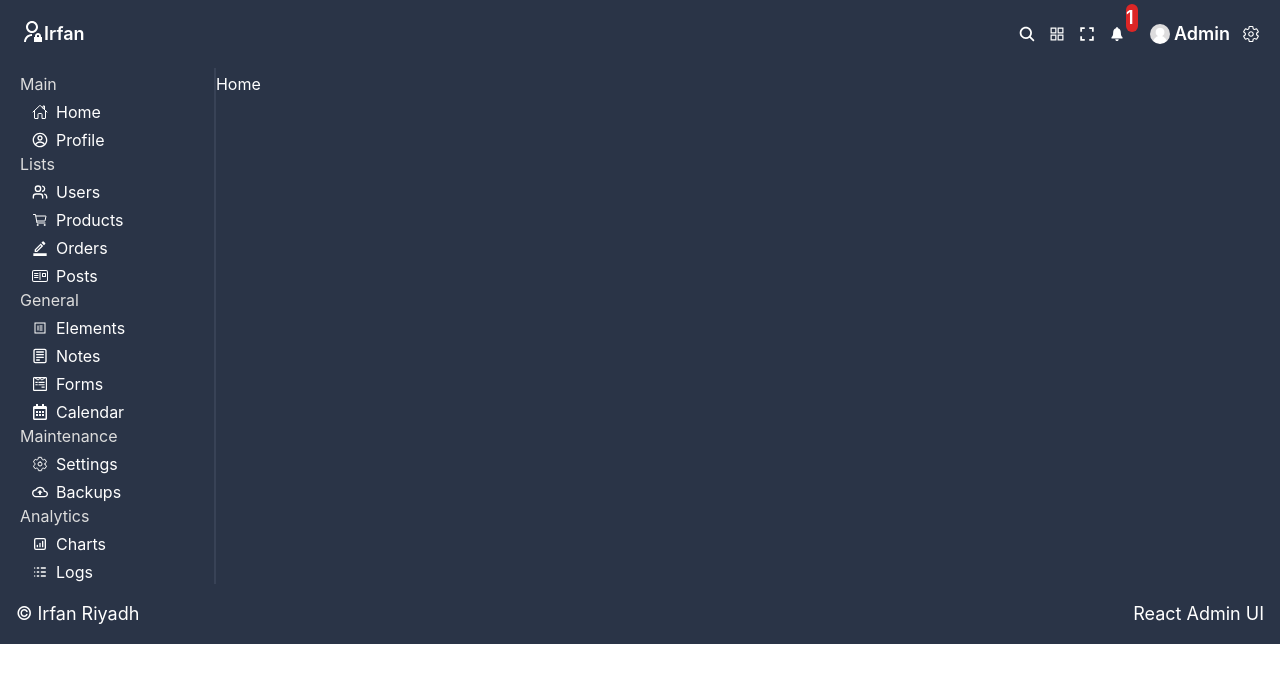
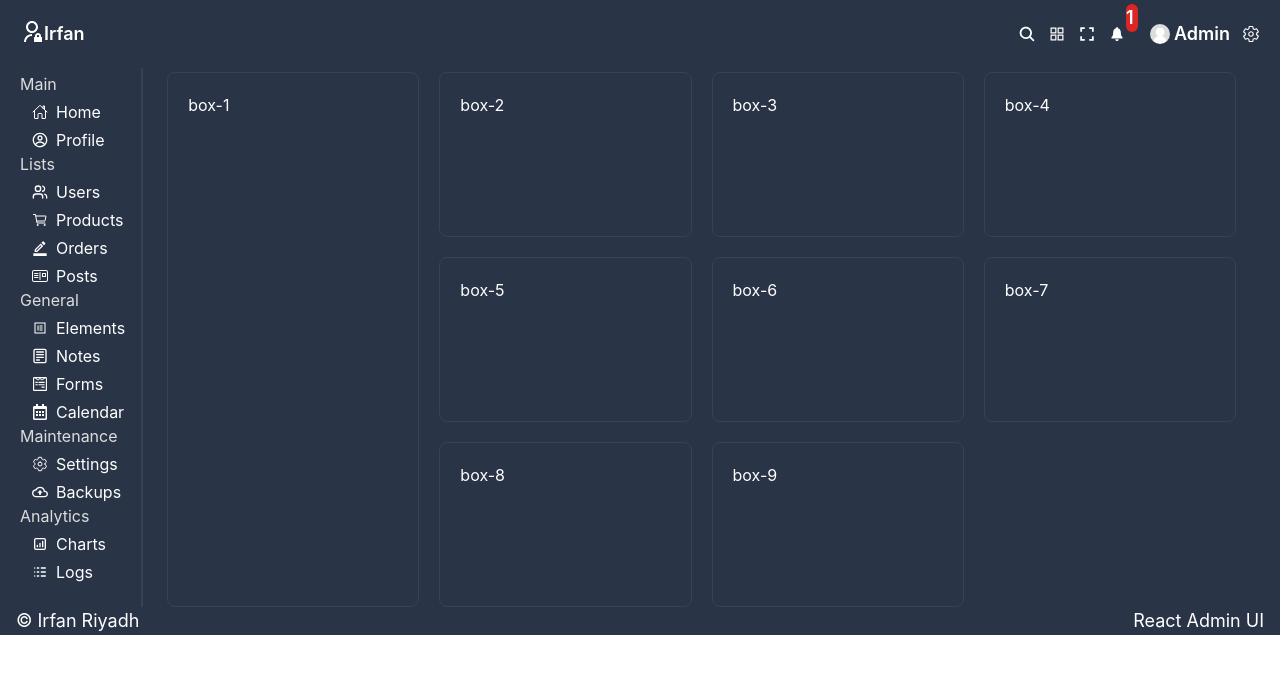
Before and after one commit to irfan-s-m/admin-dashboard-ui, a React (Vite) app: page / in a window 1280 px wide. Shown: the top 682 px of the page. Built offline with nearby package versions, Linux system fonts and the light colour scheme.

Commit message:
grid layout ongoing

```diff
--- a/src/components/Footer.jsx
+++ b/src/components/Footer.jsx
@@ -1,6 +1,6 @@
 const Footer = () => {
     return (
-        <div className="flex justify-between items-center p-4">
+        <div className="flex justify-between items-center px-4">
             <div>
                 <h1 className="text-lg hover:text-green-300">© Irfan Riyadh</h1>
             </div>
--- a/src/components/Menu.jsx
+++ b/src/components/Menu.jsx
@@ -16,15 +16,15 @@ import { TbLogs } from "react-icons/tb";
 
 const Menu = () => {
     return (
-        <div className="pl-5 ">
+        <div className="pl-5">
             <div className="main flex flex-col gap-1">
                 <span className="text-textSoftColor">Main</span>
-                <Link to='/' className="flex gap-2 items-center pl-3">
+                <Link to='/' className="flex gap-2 items-center pl-3 hover:bg-softBg rounded-lg">
                     <IoHomeOutline></IoHomeOutline>
                     <span>
                         Home
                     </span></Link>
-                <Link to='profile' className="flex gap-2 items-center pl-3">
+                <Link to='profile' className="flex gap-2 items-center pl-3 hover:bg-softBg rounded-lg">
                     <CgProfile></CgProfile>
                     <span>
                         Profile
@@ -32,22 +32,22 @@ const Menu = () => {
             </div>
             <div className="Lists flex flex-col gap-1">
                 <span className="text-textSoftColor">Lists</span>
-                <Link to='/users' className="flex gap-2 items-center pl-3">
+                <Link to='/users' className="flex gap-2 items-center pl-3 hover:bg-softBg rounded-lg">
                     <LuUsers></LuUsers>
                     <span>
                         Users
                     </span></Link>
-                <Link to='products' className="flex gap-2 items-center pl-3">
+                <Link to='products' className="flex gap-2 items-center pl-3 hover:bg-softBg rounded-lg">
                     <IoCartOutline></IoCartOutline>
                     <span>
                         Products
                     </span></Link>
-                <Link to='/orders' className="flex gap-2 items-center pl-3">
+                <Link to='/orders' className="flex gap-2 items-center pl-3 hover:bg-softBg rounded-lg">
                     <MdOutlineBorderColor></MdOutlineBorderColor>
                     <span>
                         Orders
                     </span></Link>
-                <Link to='posts' className="flex gap-2 items-center pl-3">
+                <Link to='posts' className="flex gap-2 items-center pl-3 hover:bg-softBg rounded-lg">
                     <BsPostcard></BsPostcard>
                     <span>
                         Posts
@@ -55,22 +55,22 @@ const Menu = () => {
             </div>
             <div className="general flex flex-col gap-1">
                 <span className="text-textSoftColor">General</span>
-                <Link to='/' className="flex gap-2 items-center pl-3">
+                <Link to='/' className="flex gap-2 items-center pl-3 hover:bg-softBg rounded-lg">
                     <LiaElementor></LiaElementor>
                     <span>
                         Elements
                     </span></Link>
-                <Link to='notes' className="flex gap-2 items-center pl-3">
+                <Link to='notes' className="flex gap-2 items-center pl-3 hover:bg-softBg rounded-lg">
                     <CgNotes></CgNotes>
                     <span>
                         Notes
                     </span></Link>
-                <Link to='/' className="flex gap-2 items-center pl-3">
+                <Link to='/' className="flex gap-2 items-center pl-3 hover:bg-softBg rounded-lg">
                     <FaWpforms></FaWpforms>
                     <span>
                         Forms
                     </span></Link>
-                <Link to='Profile' className="flex gap-2 items-center pl-3">
+                <Link to='Profile' className="flex gap-2 items-center pl-3 hover:bg-softBg rounded-lg">
                     <FaRegCalendarAlt></FaRegCalendarAlt>
                     <span>
                         Calendar
@@ -78,12 +78,12 @@ const Menu = () => {
             </div>
             <div className="maintenance flex flex-col gap-1">
                 <span className="text-textSoftColor">Maintenance</span>
-                <Link to='/' className="flex gap-2 items-center pl-3">
+                <Link to='/' className="flex gap-2 items-center pl-3 hover:bg-softBg rounded-lg">
                     <IoSettingsOutline></IoSettingsOutline>
                     <span>
                         Settings
                     </span></Link>
-                <Link to='notes' className="flex gap-2 items-center pl-3">
+                <Link to='notes' className="flex gap-2 items-center pl-3 hover:bg-softBg rounded-lg">
                     <MdOutlineBackup></MdOutlineBackup>
                     <span>
                         Backups
@@ -91,12 +91,12 @@ const Menu = () => {
             </div>
             <div className="analytics flex flex-col gap-1">
                 <span className="text-textSoftColor">Analytics</span>
-                <Link to='/' className="flex gap-2 items-center pl-3">
+                <Link to='/' className="flex gap-2 items-center pl-3 hover:bg-softBg rounded-lg">
                     <HiOutlineChartSquareBar></HiOutlineChartSquareBar>
                     <span>
                         Charts
                     </span></Link>
-                <Link to='Profile' className="flex gap-2 items-center pl-3">
+                <Link to='Profile' className="flex gap-2 items-center pl-3 hover:bg-softBg rounded-lg">
                     <TbLogs></TbLogs>
                     <span>
                         Logs
--- a/src/layout/Layout.jsx
+++ b/src/layout/Layout.jsx
@@ -8,7 +8,7 @@ const Layout = () => {
         <div className="bg-mainBg text-textMainColor">
             <Navbar />
             <div className="flex">
-                <div className="w-64 pt-1 pr-5 border-r-2 border-softBg">
+                <div className="w-42 pt-1 pr-4 border-r-2 border-softBg">
                     <Menu></Menu>
                 </div>
                 <div className="w-full pt-1 pr-5">
--- a/src/pages/home/Home.jsx
+++ b/src/pages/home/Home.jsx
@@ -1,7 +1,15 @@
 const Home = () => {
     return (
-        <div>
-            <h1>Home</h1>
+        <div className="home grid grid-cols-4 px-6 gap-5 auto-rows-min-180">
+            <div className="border border-solid border-softBg p-5 rounded-lg row-span-3">box-1</div>
+            <div className="border border-solid border-softBg p-5 rounded-lg">box-2</div>
+            <div className="border border-solid border-softBg p-5 rounded-lg">box-3</div>
+            <div className="border border-solid border-softBg p-5 rounded-lg">box-4</div>
+            <div className="border border-solid border-softBg p-5 rounded-lg">box-5</div>
+            <div className="border border-solid border-softBg p-5 rounded-lg">box-6</div>
+            <div className="border border-solid border-softBg p-5 rounded-lg">box-7</div>
+            <div className="border border-solid border-softBg p-5 rounded-lg">box-8</div>
+            <div className="border border-solid border-softBg p-5 rounded-lg">box-9</div>
         </div>
     );
 };
--- a/tailwind.config.js
+++ b/tailwind.config.js
@@ -6,6 +6,9 @@ export default {
   ],
   theme: {
     extend: {
+      gridAutoRows: {
+        'min-180': 'minmax(165px, auto)',
+      },
       colors: {
         mainBg: 'var(--color-main-bg)',
         softBg:'var(--color-soft-bg)',
```
